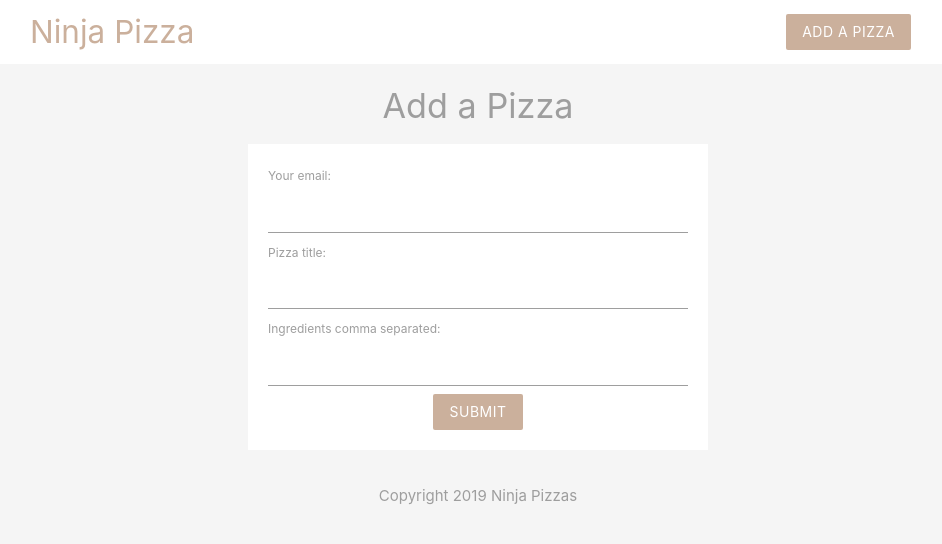
After one commit to shengo333/php, a PHP site: page /add.php in a window 1280 px wide. The commit adds this page. Shown: the top 544 px of the page, without its empty margins (162-1104 px from the left). Run offline with PHP 8.4, Linux system fonts and the light colour scheme.

Commit message:
some validation and stuff

```diff
--- /dev/null
+++ b/add.php
@@ -0,0 +1,55 @@
+<?php
+
+if(isset($_POST['submit'])){
+
+
+    //check email
+    if(empty($_POST['email'])){
+        echo 'email is required <br/>' ;
+    } else {
+        $email = $_POST['email'];
+        if(!filter_var($email, FILTER_VALIDATE_EMAIL)){
+            echo 'email is not valid';
+        }
+    }
+
+    //check title
+    if(empty($_POST['title'])){
+        echo 'title is required <br/>' ;
+    } else {
+        echo htmlspecialchars($_POST['title']);
+    }
+
+    // check ingridients
+    if(empty($_POST['ingredients'])){
+        echo 'ingredients are required <br/>' ;
+    } else {
+        echo htmlspecialchars($_POST['ingredients']);
+    }
+}   //end of post check
+
+?>
+
+<!DOCTYPE html>
+<html>
+
+    <?php include('template/header.php') ?>
+
+<section class="container grey-text">
+    <h4 class="center">Add a Pizza</h4>
+    <form action="add.php" method="POST" class="white">
+        <label>Your email:</label>
+        <input type="text" name="email">
+        <label>Pizza title:</label>
+        <input type="text" name="title">
+        <label>Ingredients comma separated:</label>
+        <input type="text" name="ingredients">
+        <div class="center">
+            <input type="submit" name="submit" value="submit" class="btn brand z-depth-0">
+        </div>
+    </form>
+</section>
+
+    <?php include('template/footer.php') ?>
+
+</html>
--- a/index.php
+++ b/index.php
@@ -7,10 +7,8 @@
 <!DOCTYPE html>
 <html>
 
-<body>
 
     <?php include('template/header.php') ?>
     <?php include('template/footer.php') ?>
 
-</body>
 </html>
--- a/template/header.php
+++ b/template/header.php
@@ -8,6 +8,11 @@
         .brand-text{
             color: #cbb09c !important;
 
+        }
+        form{
+            max-width: 460px;
+            margin: 20px auto;
+            padding: 20px;
         }
 
     </style>
```
